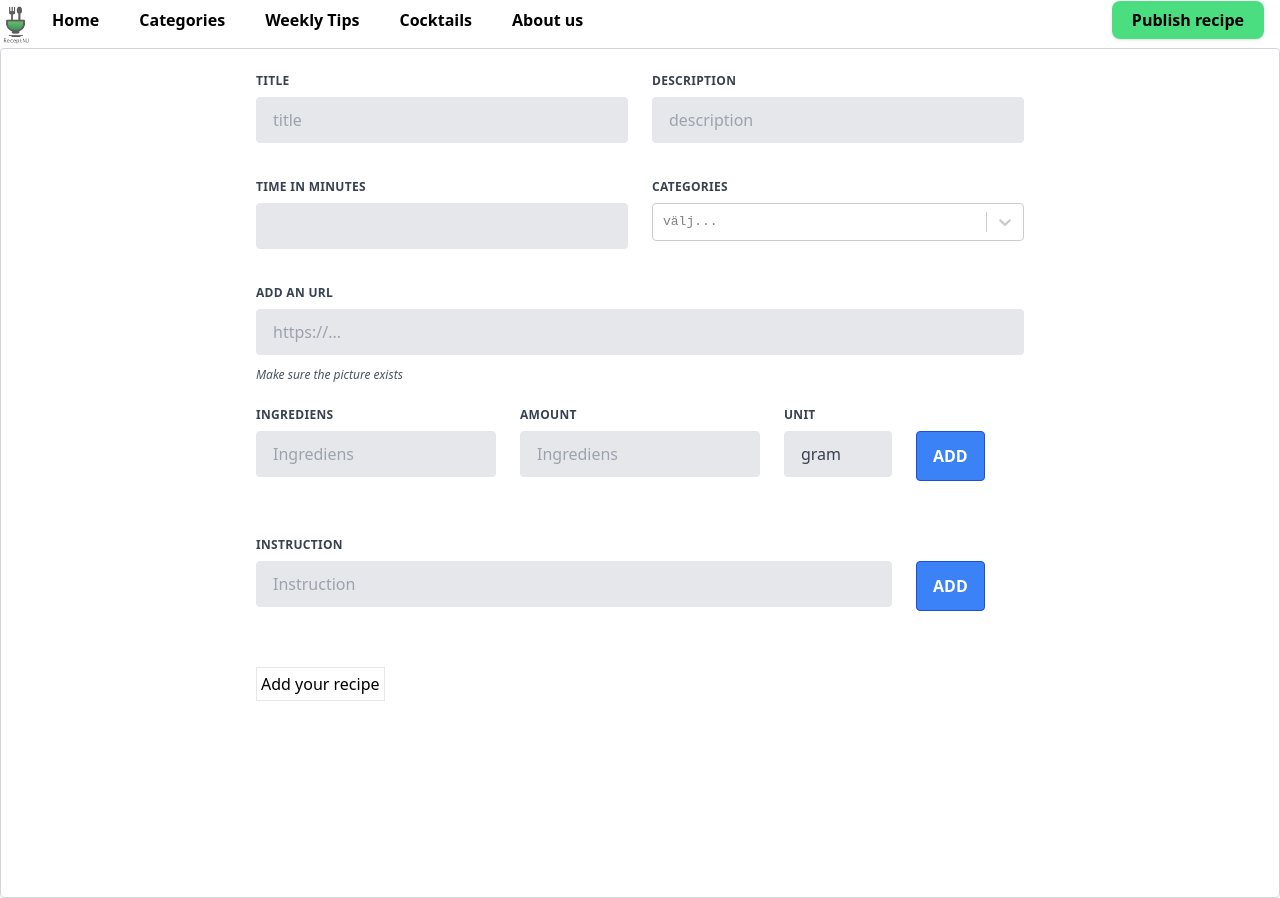
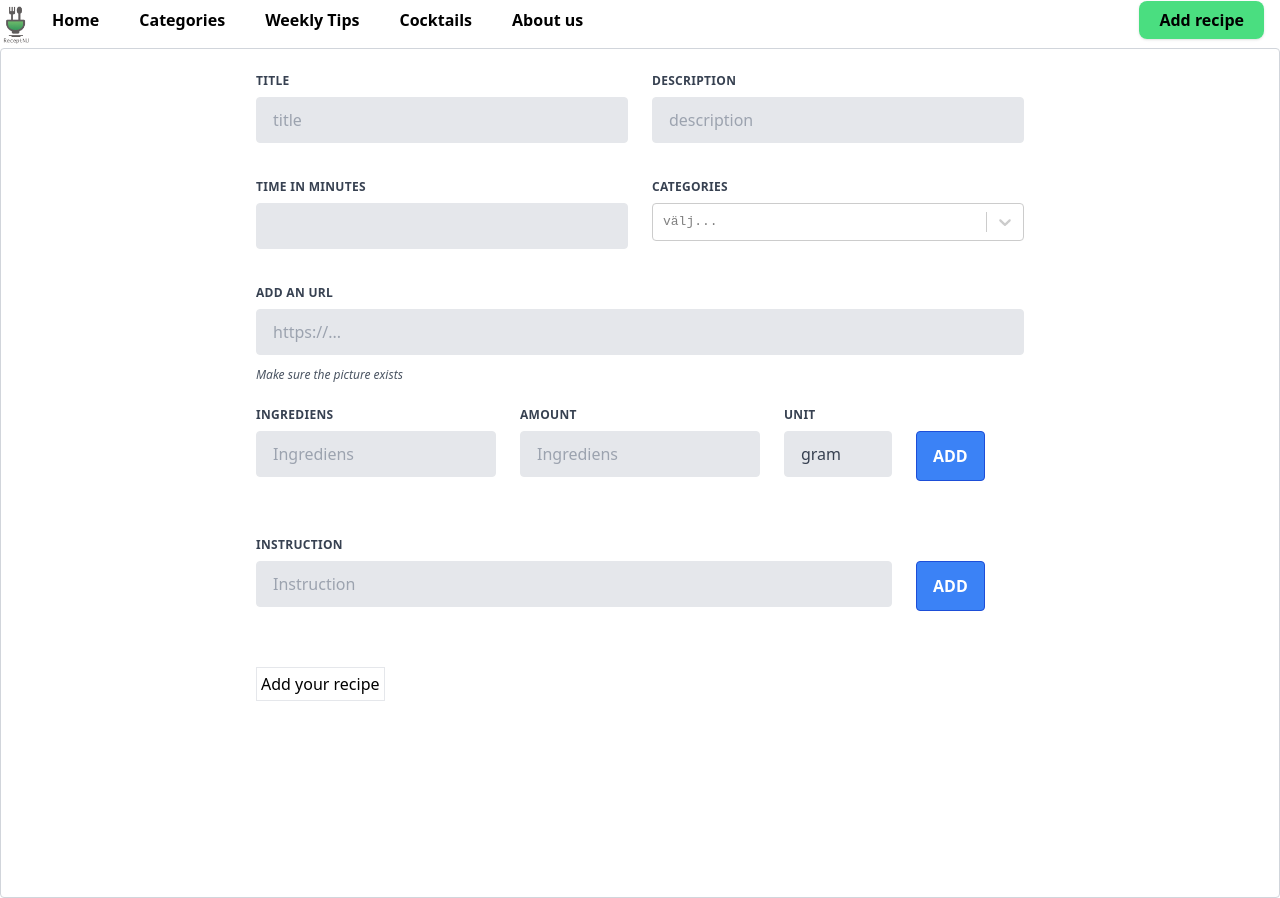
Before and after one commit to MAxlekansder/ExaminationsarbeteFrontend, a React (Vite) app: page /add in a window 1280 px wide. Built offline with nearby package versions, Linux system fonts and the light colour scheme.

Commit message:
cleaned some code in weeklytips

```diff
--- /dev/null
+++ b/src/components/Cart.tsx
@@ -0,0 +1,9 @@
+import React from 'react'
+
+function Cart() {
+    return (
+        <div>Cart</div>
+    )
+}
+
+export default Cart
--- a/src/components/NavBarComponent.tsx
+++ b/src/components/NavBarComponent.tsx
@@ -17,7 +17,7 @@ const NavBarComponent = () => {
                     <li><a href="/weeklytips" className="px-5 py-2 text-black no-underline font-bold text-medium transition-colors duration-200 ease-in-out hover:text-green-500">Weekly Tips</a></li>
                     <li><a href="/cocktails" className="px-5 py-2 text-black no-underline font-bold text-medium transition-colors duration-200 ease-in-out hover:text-green-500">Cocktails</a></li>
                     <li><a href="/about" className="px-5 py-2 text-black no-underline font-bold text-medium transition-colors duration-200 ease-in-out hover:text-green-500">About us</a></li>
-                    <li className="ml-auto"><a href="/add" className="px-5 py-2 bg-green-400 text-black no-underline font-bold text-medium transition-colors duration-200 ease-in-out hover:bg-green-600 rounded-lg shadow">Publish recipe</a></li>
+                    <li className="ml-auto"><a href="/add" className="px-5 py-2 bg-green-400 text-black no-underline font-bold text-medium transition-colors duration-200 ease-in-out hover:bg-green-600 rounded-lg shadow">Add recipe</a></li>
                 </ul>
             </nav>
         </header>
--- a/src/pages/WeeklyTips.tsx
+++ b/src/pages/WeeklyTips.tsx
@@ -1,13 +1,13 @@
 // Kristian
 // Done, maybe some styling later
 
-import React, { useEffect, useState } from 'react';
+import { useEffect, useState } from 'react';
 import useRecipeState from '../State/indexState';
 import { useNavigate } from "react-router-dom";
 import NavBarComponent from '../components/NavBarComponent';
 import FooterComponent from '../components/Footer/FooterComponent';
 
-const WeeklyTips: React.FC = () => {
+const WeeklyTips = () => {
   const { recipes } = useRecipeState();
   const [filteredRecipes, setFilteredRecipes] = useState<any[]>([]);
   const [currentRecommendation, setCurrentRecommendation] = useState('');
```
